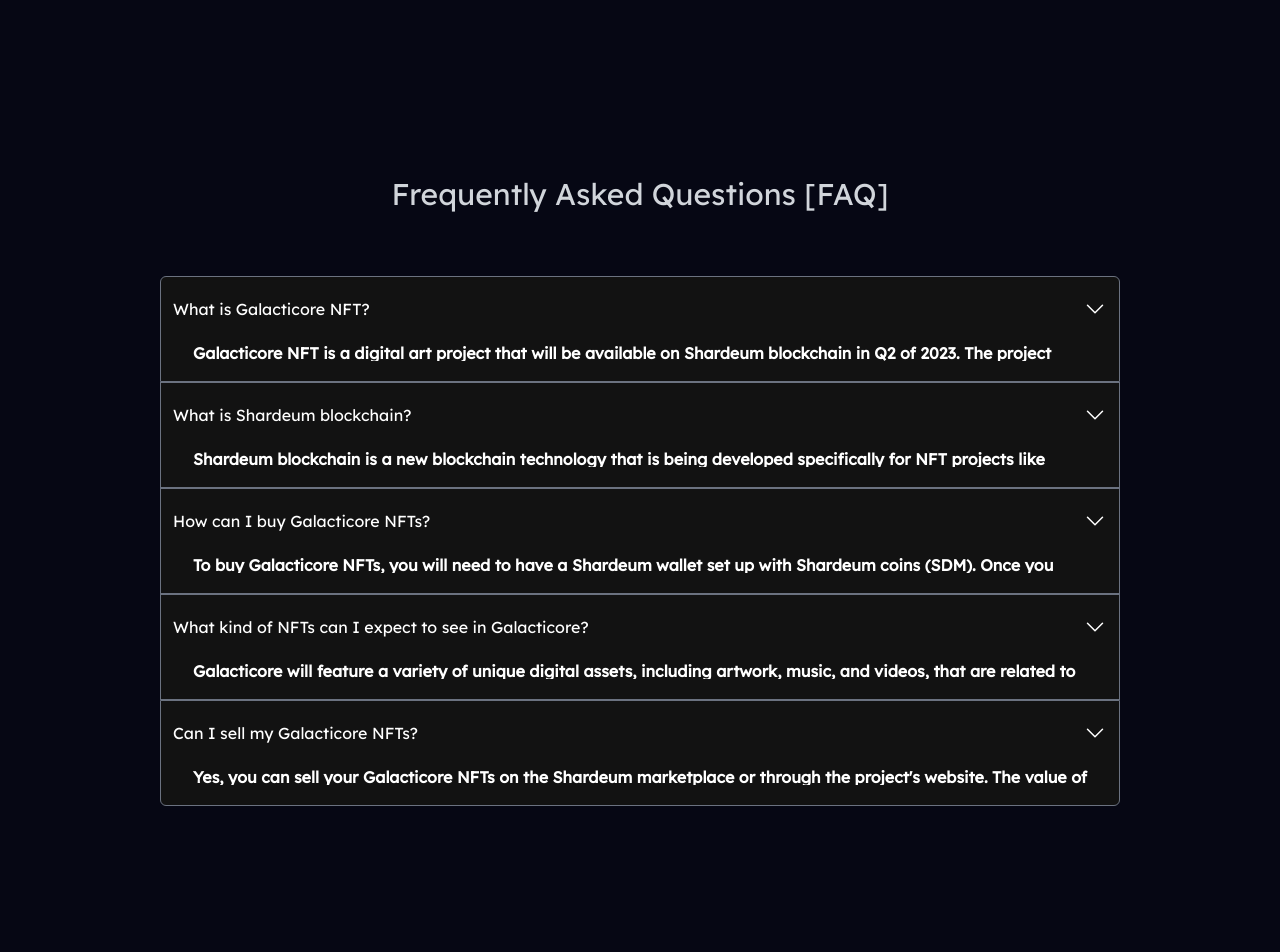
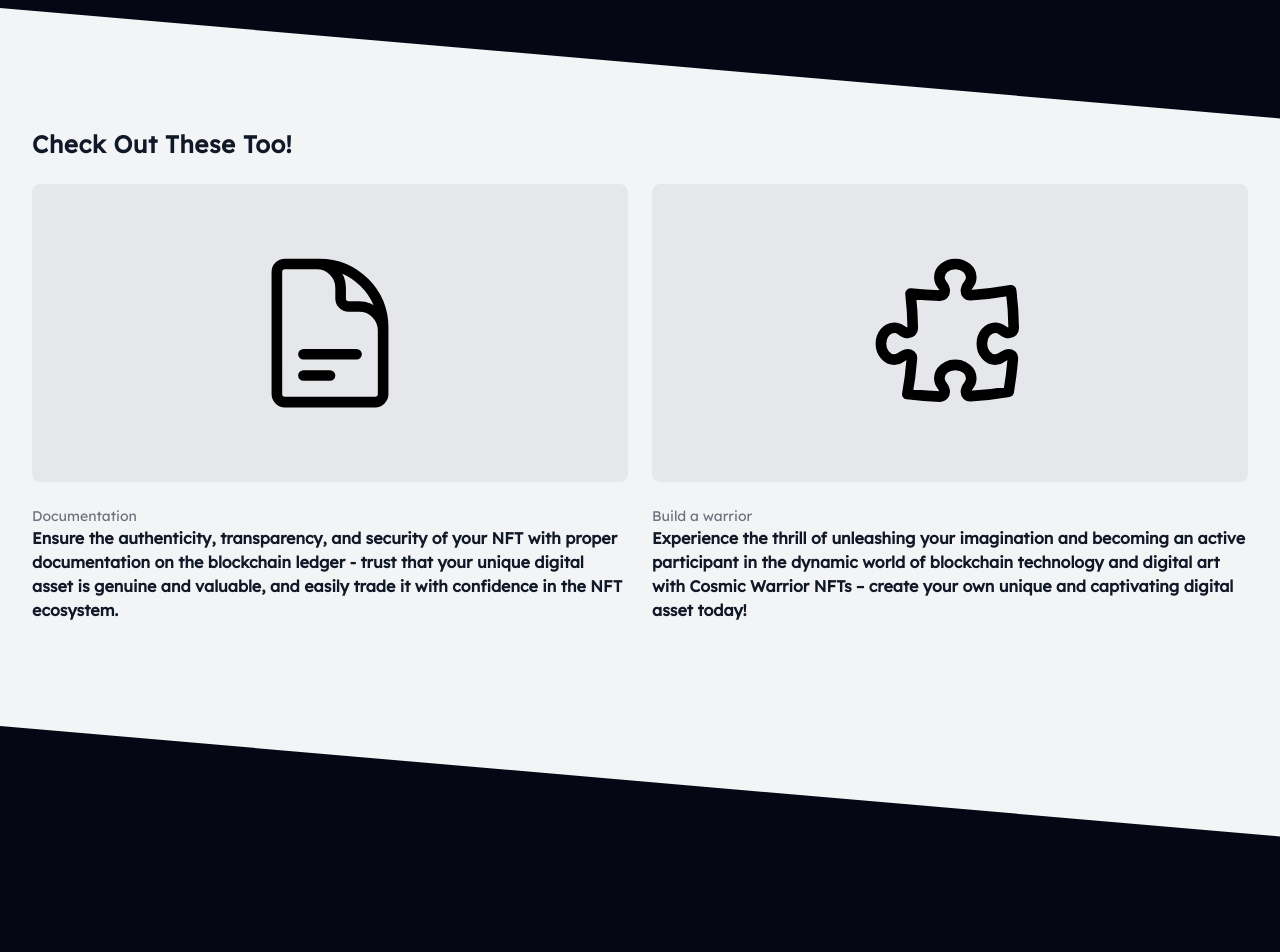
Before and after one commit to leaforewer/GalacticoreNuxtApp, a Nuxt app: page / in a window 1280 px wide. Shown: the part 4660-5612 px from the top of the page. Built offline with nearby package versions, Linux system fonts and the light colour scheme.

Commit message:
callout added

```diff
--- a/pages/index.vue
+++ b/pages/index.vue
@@ -65,6 +65,23 @@
     ],
   },
 ]);
+
+const callouts = [
+  {
+    name: "Documentation",
+    description:
+      "Ensure the authenticity, transparency, and security of your NFT with proper documentation on the blockchain ledger - trust that your unique digital asset is genuine and valuable, and easily trade it with confidence in the NFT ecosystem.",
+    icon: DocumentTextIcon,
+    href: "/docs",
+  },
+  {
+    name: "Build a warrior",
+    description:
+      "Experience the thrill of unleashing your imagination and becoming an active participant in the dynamic world of blockchain technology and digital art with Cosmic Warrior NFTs – create your own unique and captivating digital asset today!",
+    icon: PuzzlePieceIcon,
+    href: "/build-a-warrior",
+  },
+];
 
 const faqs = reactive([
   {
@@ -635,7 +652,7 @@
         </div>
       </div>
     </div>
-    <div class="py-24 sm:py-32">
+    <div class="py-24 sm:py-32 relative">
       <div
         id="team"
         class="mx-auto grid max-w-7xl gap-x-8 gap-y-20 px-6 lg:px-8 xl:grid-cols-3"
@@ -652,7 +669,7 @@
         </div>
         <ul
           role="list"
-          class="grid gap-x-8 gap-y-12 sm:grid-cols-2 sm:gap-y-16 xl:col-span-2"
+          class="grid gap-x-8 gap-y-12 sm:grid-cols-2 sm:gap-y-16 xl:col-span-2 lg:pb-20"
         >
           <li v-for="person in team" :key="person.name">
             <div class="flex items-center gap-x-6">
@@ -675,9 +692,77 @@
           </li>
         </ul>
       </div>
+      <div
+        class="absolute -bottom-2 left-0 w-full z-0 overflow-hidden leading-0 rotate-180"
+      >
+        <svg
+          data-name="Layer 1"
+          xmlns="http://www.w3.org/2000/svg"
+          viewBox="0 0 1200 120"
+          preserveAspectRatio="none"
+        >
+          <path
+            d="M1200 120L0 16.48 0 0 1200 0 1200 120z"
+            class="fill-gray-100"
+          ></path>
+        </svg>
+      </div>
+    </div>
+    <div class="bg-gray-100 relative">
+      <div
+        class="absolute -bottom-2 left-0 w-full z-0 overflow-hidden leading-0 rotate-180"
+      >
+        <svg
+          data-name="Layer 1"
+          xmlns="http://www.w3.org/2000/svg"
+          viewBox="0 0 1200 120"
+          preserveAspectRatio="none"
+        >
+          <path
+            d="M1200 120L0 16.48 0 0 1200 0 1200 120z"
+            class="fill-[#060714]"
+          ></path>
+        </svg>
+      </div>
+      <div class="mx-auto max-w-7xl px-4 sm:px-6 lg:px-8">
+        <div
+          class="mx-auto max-w-2xl py-16 sm:py-24 lg:pb-56 lg:pt-0 lg:max-w-none lg:py-32"
+        >
+          <h2 class="text-2xl font-bold tracking-wide text-gray-900">
+            Check Out These Too!
+          </h2>
+          <div
+            class="mt-6 space-y-12 lg:grid lg:grid-cols-4 lg:gap-x-6 lg:space-y-0"
+          >
+            <div
+              v-for="callout in callouts"
+              :key="callout.name"
+              class="group relative col-span-2"
+            >
+              <div
+                class="relative h-32 w-full overflow-hidden rounded-lg bg-white sm:aspect-h-1 sm:aspect-w-2 lg:aspect-h-1 lg:aspect-w-2 group-hover:opacity-75 sm:h-32"
+              >
+                <component
+                  :is="callout.icon"
+                  class="h-32 w-full p-16 bg-gray-200 object-cover object-center"
+                />
+              </div>
+              <h3 class="mt-6 text-sm text-gray-500">
+                <a :href="callout.href">
+                  <span class="absolute inset-0" />
+                  {{ callout.name }}
+                </a>
+              </h3>
+              <p class="text-base font-semibold text-gray-900">
+                {{ callout.description }}
+              </p>
+            </div>
+          </div>
+        </div>
+      </div>
     </div>
     <div class="py-24 sm:py-32">
-      <div class="mx-auto grid max-w-5xl h- px-6 lg:px-8">
+      <div class="mx-auto grid max-w-5xl px-6 lg:px-8">
         <h2 class="text-3xl text-gray-300 mx-auto mb-16">
           Frequently Asked Questions [FAQ]
         </h2>
@@ -706,10 +791,10 @@
             <div
               :class="
                 isOpened && faq.id === selectedId
-                  ? 'max-h-[500px]'
+                  ? 'max-h-[500px] p-5'
                   : 'max-h-0 p-0'
               "
-              class="p-5 overflow-hidden font-semibold transition-all duration-500 ease-in-out text-white"
+              class=" overflow-hidden font-semibold transition-all duration-500 ease-in-out text-white"
             >
               {{ faq.answer }}
             </div>
```
